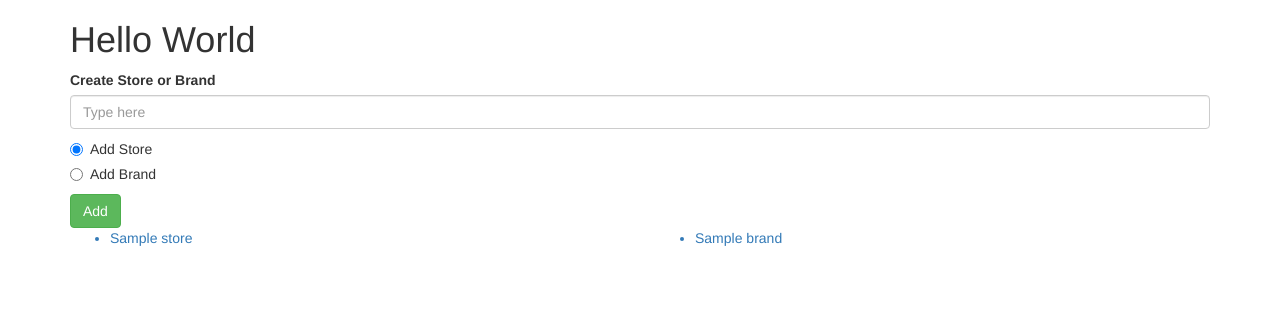
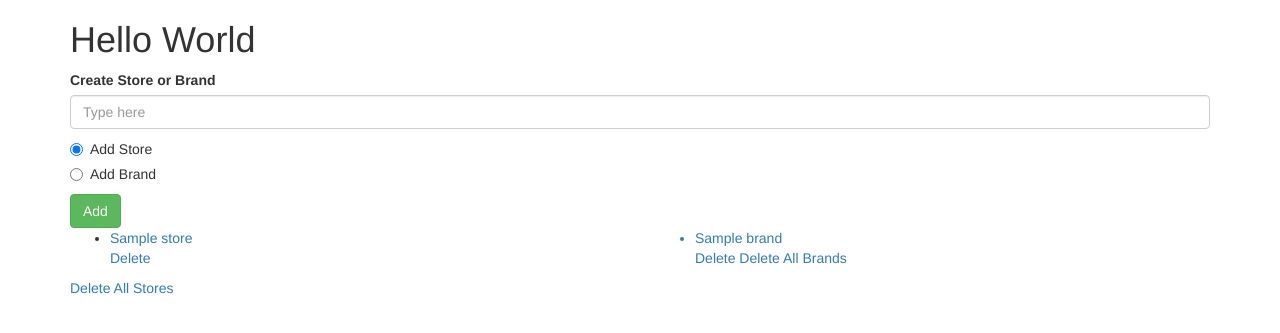
Before and after one commit to KNaka88/shoes, a PHP site: template views/index.html.twig in a window 1280 px wide. Shown: the top 333 px of the page. Run offline with PHP 8.4, Linux system fonts and the light colour scheme; the template is opened without the code that fills it: most values are stand-ins (such as "Sample title", 1, 10 or a date in 2020); some libraries are stand-ins or nearby versions.

Commit message:
add delete and delete all button

```diff
--- a/views/index.html.twig
+++ b/views/index.html.twig
@@ -29,14 +29,17 @@
           <button type="submit" class="btn btn-success">Add</button>
       </form>
 
+
       <div class="row">
         <div class="col-md-6">
         {% if stores is not empty %}
           <ul>
           {% for store in stores %}
-            <a href="/store/{{store.getId}}"><li>{{store.getStoreName}}</li></a>
+            <a href="/store/{{store.getId}}"><li>{{store.getStoreName}}</a></li>
+            <a href="/delete_store/{{store.getId}}">Delete</a>
           {% endfor %}
           </ul>
+          <a href="delete_all_stores">Delete All Stores</a>
         {% endif %}
         </div>
 
@@ -45,13 +48,13 @@
             <ul>
             {% for brand in brands %}
               <a href="/brand/{{brand.getId}}"><li>{{brand.getBrandName}}</li></a>
+              <a href="/delete_brand/{{brand.getId}}">Delete</a>
             {% endfor %}
+            <a href="delete_all_brands">Delete All Brands</a>
             </ul>
           {% endif %}
         </div>
       </div>
-
-
     </div>
   </body>
 </html>
```
Also changed, not shown: app/app.php (+26 -2 lines), views/brand.html.twig (line endings or trailing spaces).
